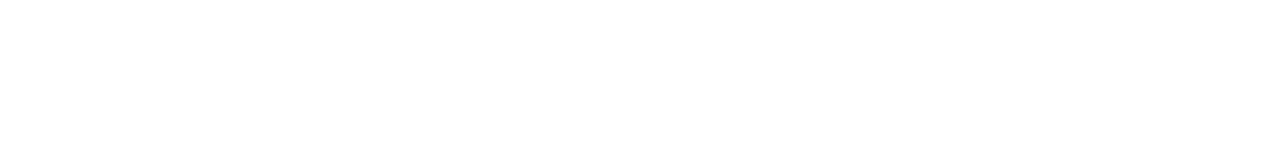
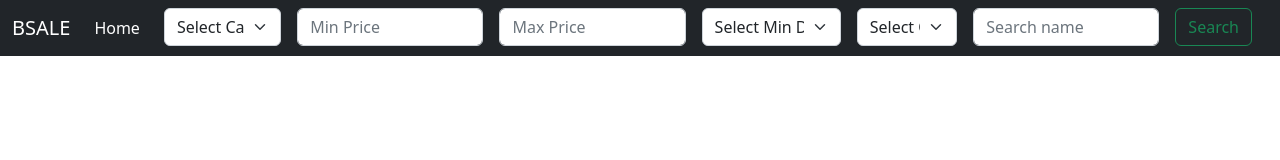
Before and after one commit to AndresNazzari/bsale-ecommerce, a website: page client/index.html in a window 1280 px wide. Drawn offline with nearby package versions, Linux system fonts and the light colour scheme.

Commit message:
✨ NEW FEATURE: add bootstrap navbar and main tag

```diff
--- a/client/index.html
+++ b/client/index.html
@@ -14,6 +14,113 @@
     <link rel="stylesheet" href="./css/main.css" />
   </head>
   <body>
+    <!-- START NAVBAR -->
+    <nav class="navbar navbar-expand-lg navbar-dark bg-dark fixed-top" aria-label="Offcanvas navbar large">
+      <div class="container-fluid" bis_skin_checked="1">
+        <a class="navbar-brand" href="./">BSALE</a>
+        <button
+          class="navbar-toggler"
+          type="button"
+          data-bs-toggle="offcanvas"
+          data-bs-target="#offcanvasNavbar2"
+          aria-controls="offcanvasNavbar2"
+        >
+          <span class="navbar-toggler-icon"></span>
+        </button>
+        <div
+          class="offcanvas offcanvas-end text-bg-dark"
+          tabindex="-1"
+          id="offcanvasNavbar2"
+          aria-labelledby="offcanvasNavbar2Label"
+          bis_skin_checked="1"
+        >
+          <div class="offcanvas-header" bis_skin_checked="1">
+            <h5 class="offcanvas-title" id="offcanvasNavbar2Label">BSALE</h5>
+            <button
+              type="button"
+              class="btn-close btn-close-white"
+              data-bs-dismiss="offcanvas"
+              aria-label="Close"
+            ></button>
+          </div>
+          <div class="offcanvas-body" bis_skin_checked="1">
+            <ul class="navbar-nav justify-content-end flex-grow-1 pe-3">
+              <li class="nav-item">
+                <a class="nav-link active" aria-current="page" href="./">Home</a>
+              </li>
+            </ul>
+            <form class="d-flex mt-3 mt-lg-0" id="search-form" role="search">
+              <ul class="navbar-nav gap-3 justify-content-end flex-grow-1 pe-3">
+                <li class="nav-item">
+                  <select
+                    class="form-select"
+                    id="categories-options"
+                    name="category"
+                    aria-label="Default select example"
+                  >
+                    <option selected value="">Select Category</option>
+                    <!-- categories via js -->
+                  </select>
+                </li>
+                <li class="nav-item">
+                  <input
+                    class="form-control me-2"
+                    id="pmin"
+                    type="text"
+                    name="pmin"
+                    placeholder="Min Price"
+                    aria-label="Min Price"
+                  />
+                </li>
+                <li class="nav-item">
+                  <input
+                    class="form-control me-2"
+                    id="pmax"
+                    type="text"
+                    name="pmax"
+                    placeholder="Max Price"
+                    aria-label="Max Price"
+                  />
+                </li>
+                <li class="nav-item">
+                  <select class="form-select" id="discount-options" name="discount" aria-label="Default select example">
+                    <option selected value="">Select Min Discount</option>
+                    <!-- discounts via js -->
+                  </select>
+                </li>
+                <li class="nav-item">
+                  <select
+                    class="form-select nav-item"
+                    id="order-options"
+                    name="order"
+                    aria-label="Default select example"
+                  >
+                    <option selected value="">Select Order</option>
+                    <option value="asc">Asc</option>
+                    <option value="desc">Desc</option>
+                  </select>
+                </li>
+                <li class="nav-item">
+                  <input
+                    class="form-control me-2"
+                    id="name-search-input"
+                    type="search"
+                    name="name"
+                    placeholder="Search name"
+                    aria-label="Search product"
+                  />
+                </li>
+                <li class="nav-item">
+                  <button class="btn btn-outline-success" id="name-search-btn" type="submit">Search</button>
+                </li>
+              </ul>
+            </form>
+          </div>
+        </div>
+      </div>
+    </nav>
+    <!-- END NAVBAR -->
+    <main id="main-container"></main>
     <script type="module" src="js/main.js"></script>
     <script
       src="https://cdn.jsdelivr.net/npm/bootstrap@5.2.2/dist/js/bootstrap.bundle.min.js"
```
